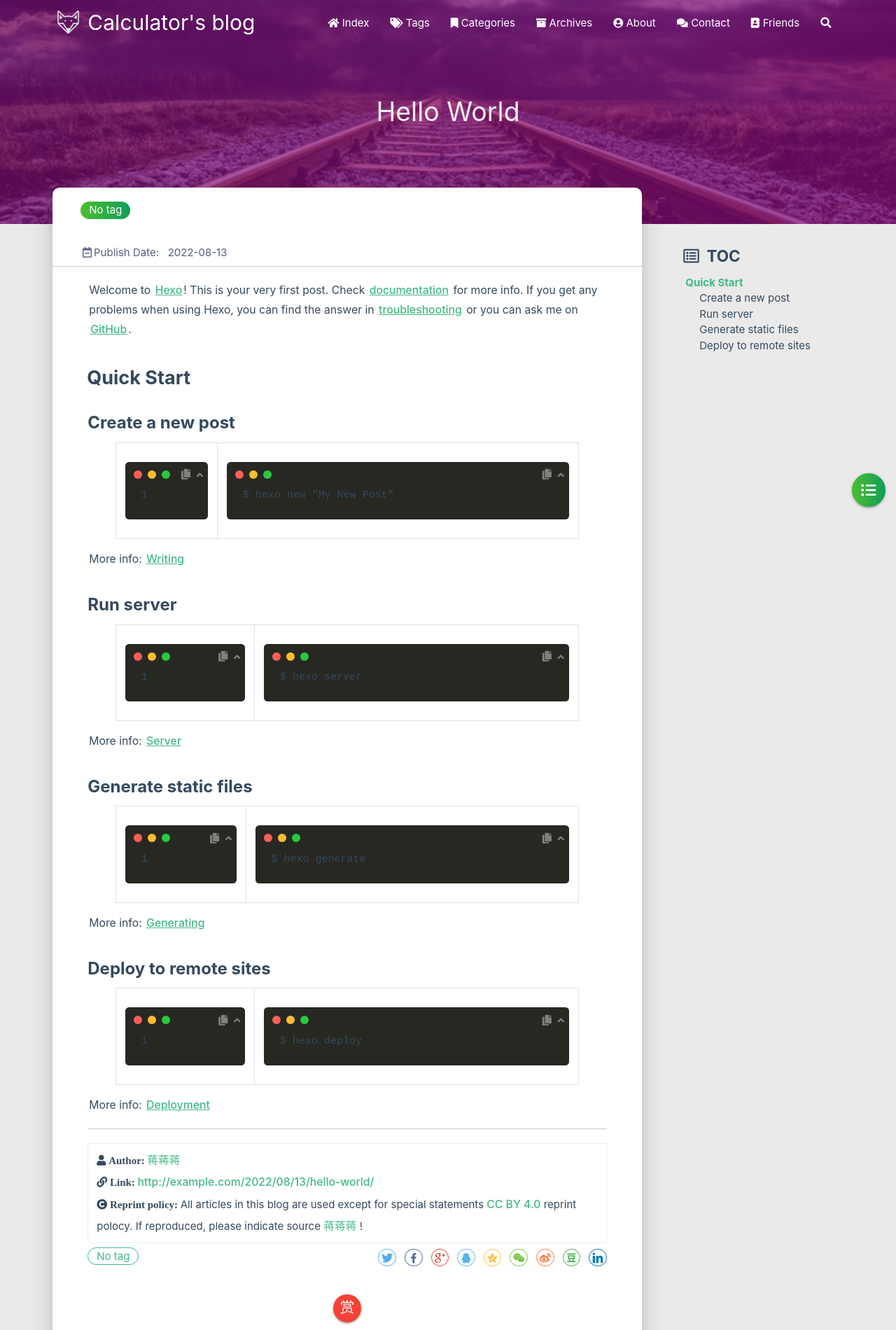
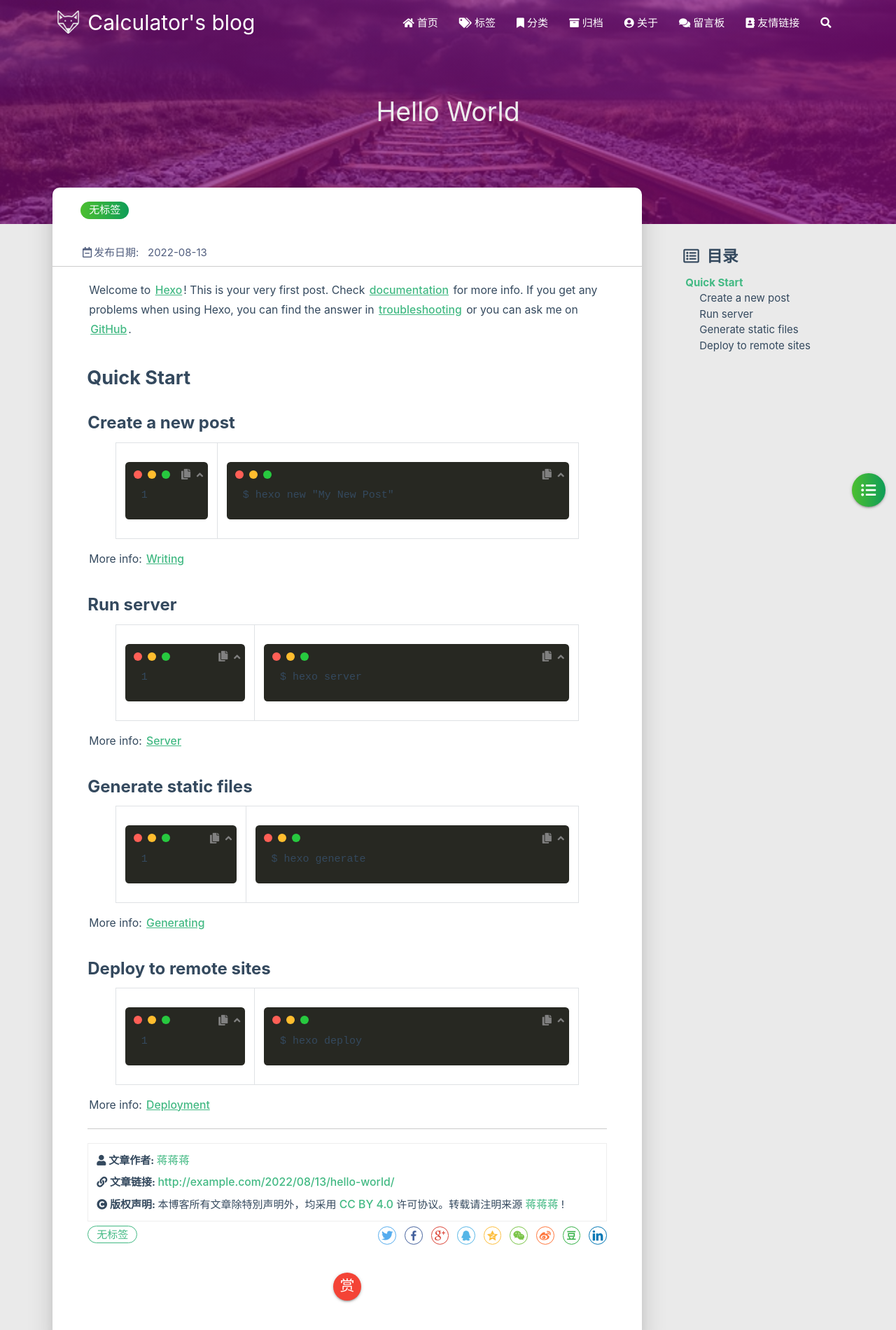
Before and after one commit to calculator-jsj/calculator-jsj.github.io, a plain HTML site: page 2022/08/13/hello-world/index.html in a window 1280 px wide. Shown: the top 1900 px of the page at 70% size. Drawn offline with Linux system fonts and the light colour scheme; some packages are replaced by stand-ins of ours; no server answers; a script that the page names is missing.

Commit message:
Site updated: 2022-08-14 12:57:30

```diff
--- a/2022/08/13/hello-world/index.html
+++ b/2022/08/13/hello-world/index.html
@@ -1,5 +1,5 @@
 <!DOCTYPE HTML>
-<html lang="zh-Hans">
+<html lang="zh-CN">
 
 
 <head>
@@ -55,7 +55,7 @@
 
       <i class="fas fa-home" style="zoom: 0.6;"></i>
 
-      <span>Index</span>
+      <span>首页</span>
     </a>
 
   </li>
@@ -66,7 +66,7 @@
 
       <i class="fas fa-tags" style="zoom: 0.6;"></i>
 
-      <span>Tags</span>
+      <span>标签</span>
     </a>
 
   </li>
@@ -77,7 +77,7 @@
 
       <i class="fas fa-bookmark" style="zoom: 0.6;"></i>
 
-      <span>Categories</span>
+      <span>分类</span>
     </a>
 
   </li>
@@ -88,7 +88,7 @@
 
       <i class="fas fa-archive" style="zoom: 0.6;"></i>
 
-      <span>Archives</span>
+      <span>归档</span>
     </a>
 
   </li>
@@ -99,7 +99,7 @@
 
       <i class="fas fa-user-circle" style="zoom: 0.6;"></i>
 
-      <span>About</span>
+      <span>关于</span>
     </a>
 
   </li>
@@ -110,7 +110,7 @@
 
       <i class="fas fa-comments" style="zoom: 0.6;"></i>
 
-      <span>Contact</span>
+      <span>留言板</span>
     </a>
 
   </li>
@@ -121,14 +121,14 @@
 
       <i class="fas fa-address-book" style="zoom: 0.6;"></i>
 
-      <span>Friends</span>
+      <span>友情链接</span>
     </a>
 
   </li>
 
   <li>
     <a href="#searchModal" class="modal-trigger waves-effect waves-light">
-      <i id="searchIcon" class="fas fa-search" title="Search" style="zoom: 0.85;"></i>
+      <i id="searchIcon" class="fas fa-search" title="搜索" style="zoom: 0.85;"></i>
     </a>
   </li>
 </ul>
@@ -158,7 +158,7 @@
 
 			    <i class="fa-fw fas fa-home"></i>
 
-			Index
+			首页
 		</a>
 
         </li>
@@ -169,7 +169,7 @@
 
 			    <i class="fa-fw fas fa-tags"></i>
 
-			Tags
+			标签
 		</a>
 
         </li>
@@ -180,7 +180,7 @@
 
 			    <i class="fa-fw fas fa-bookmark"></i>
 
-			Categories
+			分类
 		</a>
 
         </li>
@@ -191,7 +191,7 @@
 
 			    <i class="fa-fw fas fa-archive"></i>
 
-			Archives
+			归档
 		</a>
 
         </li>
@@ -202,7 +202,7 @@
 
 			    <i class="fa-fw fas fa-user-circle"></i>
 
-			About
+			关于
 		</a>
 
         </li>
@@ -213,7 +213,7 @@
 
 			    <i class="fa-fw fas fa-comments"></i>
 
-			Contact
+			留言板
 		</a>
 
         </li>
@@ -224,7 +224,7 @@
 
 			    <i class="fa-fw fas fa-address-book"></i>
 
-			Friends
+			友情链接
 		</a>
 
         </li>
@@ -429,7 +429,7 @@
                 <div class="col s7">
 
                           <div class="article-tag">
-                            <span class="chip bg-color">No tag</span>
+                            <span class="chip bg-color">无标签</span>
                           </div>
 
                 </div>
@@ -441,7 +441,7 @@
             <div class="post-info">
 
                 <div class="post-date info-break-policy">
-                    <i class="far fa-calendar-minus fa-fw"></i>Publish Date:&nbsp;&nbsp;
+                    <i class="far fa-calendar-minus fa-fw"></i>发布日期:&nbsp;&nbsp;
                     2022-08-13
                 </div>
 
@@ -482,7 +482,7 @@
             <div class="reprint__author">
                 <span class="reprint-meta" style="font-weight: bold;">
                     <i class="fas fa-user">
-                        Author:
+                        文章作者:
                     </i>
                 </span>
                 <span class="reprint-info">
@@ -492,7 +492,7 @@
             <div class="reprint__type">
                 <span class="reprint-meta" style="font-weight: bold;">
                     <i class="fas fa-link">
-                        Link:
+                        文章链接:
                     </i>
                 </span>
                 <span class="reprint-info">
@@ -502,13 +502,13 @@
             <div class="reprint__notice">
                 <span class="reprint-meta" style="font-weight: bold;">
                     <i class="fas fa-copyright">
-                        Reprint policy:
+                        版权声明:
                     </i>
                 </span>
                 <span class="reprint-info">
-                    All articles in this blog are used except for special statements
+                    本博客所有文章除特別声明外，均采用
                     <a href="https://creativecommons.org/licenses/by/4.0/deed.zh" rel="external nofollow noreferrer" target="_blank">CC BY 4.0</a>
-                    reprint polocy. If reproduced, please indicate source
+                    许可协议。转载请注明来源
                     <a href="/about" target="_blank">蒋蒋蒋</a>
                     !
                 </span>
@@ -518,7 +518,7 @@
 
     <script async defer>
       document.addEventListener("copy", function (e) {
-        let toastHTML = '<span>Copied successfully, please follow the reprint policy of this article</span><button class="btn-flat toast-action" onclick="navToReprintStatement()" style="font-size: smaller">more</a>';
+        let toastHTML = '<span>复制成功，请遵循本文的转载规则</span><button class="btn-flat toast-action" onclick="navToReprintStatement()" style="font-size: smaller">查看</a>';
         M.toast({html: toastHTML})
       });
 
@@ -533,7 +533,7 @@
                 <div class="post-meta__tag-list" style="display: inline-block;">
 
                         <div class="article-tag">
-                            <span class="chip bg-color">No tag</span>
+                            <span class="chip bg-color">无标签</span>
                         </div>
 
                 </div>
@@ -701,7 +701,7 @@
 
         <div class="article col s12 m6" data-aos="fade-up" data-aos="fade-up">
             <div class="article-badge left-badge text-color">
-                <i class="far fa-dot-circle"></i>&nbsp;Current
+                <i class="far fa-dot-circle"></i>&nbsp;本篇
             </div>
             <div class="card">
                 <a href="/2022/08/13/hello-world/">
@@ -739,7 +739,7 @@
 
         <div class="article col s12 m6" data-aos="fade-up">
             <div class="article-badge right-badge text-color">
-                Current&nbsp;<i class="far fa-dot-circle"></i>
+                本篇&nbsp;<i class="far fa-dot-circle"></i>
             </div>
             <div class="card">
                 <a href="/2022/08/13/hello-world/">
@@ -809,7 +809,7 @@ code[class*="language-"], pre[class*="language-"] { white-space: pre !important;
     </div>
     <div id="toc-aside" class="expanded col l3 hide-on-med-and-down">
         <div class="toc-widget">
-            <div class="toc-title"><i class="far fa-list-alt"></i>&nbsp;&nbsp;TOC</div>
+            <div class="toc-title"><i class="far fa-list-alt"></i>&nbsp;&nbsp;目录</div>
             <div id="toc-content"></div>
         </div>
     </div>
@@ -1035,8 +1035,8 @@ code[class*="language-"], pre[class*="language-"] { white-space: pre !important;
 <div id="searchModal" class="modal">
     <div class="modal-content">
         <div class="search-header">
-            <span class="title"><i class="fas fa-search"></i>&nbsp;&nbsp;Search</span>
-            <input type="search" id="searchInput" name="s" placeholder="Please enter a search keyword"
+            <span class="title"><i class="fas fa-search"></i>&nbsp;&nbsp;搜索</span>
+            <input type="search" id="searchInput" name="s" placeholder="请输入搜索的关键字"
                    class="search-input">
         </div>
         <div id="searchResult"></div>
```
Also changed, not shown: archives/2022/08/index.html (+21 -21 lines), archives/2022/index.html (+21 -21 lines), archives/index.html (+21 -21 lines), index.html (+20 -20 lines).
